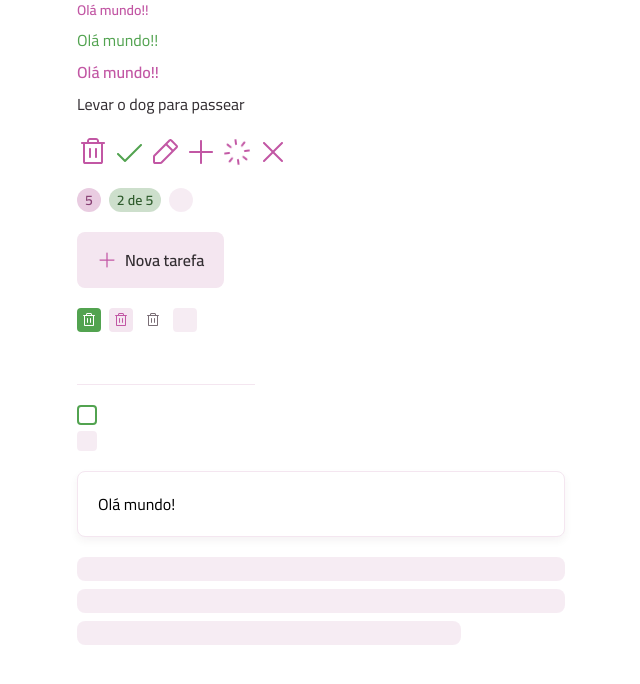
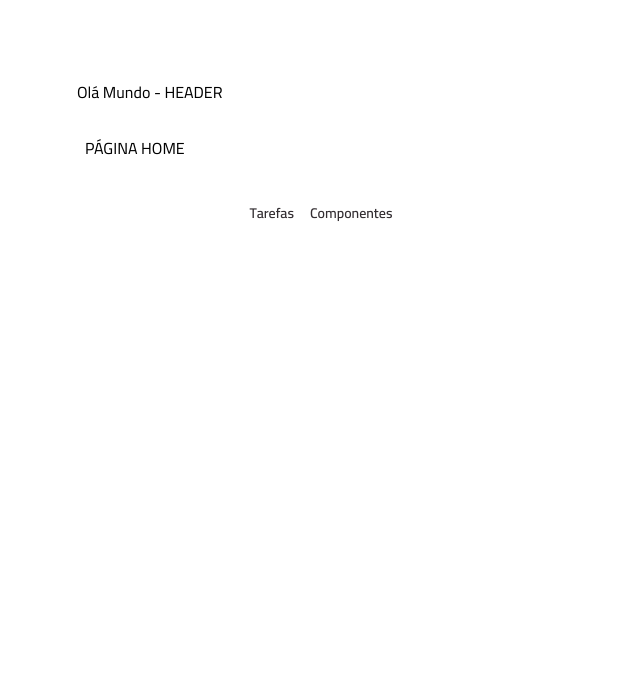
Before and after one commit to alexandreferrari-dev/ToDo-List, a React (Vite) app: page / in a window 1280 px wide. Shown: the top 684 px of the page, without its empty margins (319-959 px from the left). Built offline with nearby package versions, Linux system fonts and the light colour scheme.

Commit message:
roteando-pagina-de-componentes

```diff
--- a/package.json
+++ b/package.json
@@ -14,6 +14,7 @@
     "class-variance-authority": "^0.7.1",
     "react": "^19.2.4",
     "react-dom": "^19.2.4",
+    "react-router": "^7.14.2",
     "tailwindcss": "^4.2.2"
   },
   "devDependencies": {
--- a/src/App.tsx
+++ b/src/App.tsx
@@ -1,74 +1,18 @@
-import Text from "./components/text.tsx";
-import TrashIcon from "./assets/icons/Trash-Regular.svg?react";
-import CheckIcon from "./assets/icons/Check-Regular.svg?react";
-import PecilIcon from "./assets/icons/PencilSimple-Regular.svg?react";
-import PlusIcon from "./assets/icons/Plus-Regular.svg?react";
-import SpinnerIcon from "./assets/icons/Spinner.svg?react";
-import XIcon from "./assets/icons/X-Regular.svg?react";
-import Icon from './components/icon.tsx';
-import Badge from './components/badge.tsx';
-import Button from './components/button.tsx';
-import ButtonIcon from './components/button-icon.tsx';
-import InputText from './components/input-text.tsx';
-import InputCheckbox from './components/input-checkbox.tsx';
-import Card from './components/card.tsx';
-import Container from './components/container.tsx';
-import Skeleton from './components/skeleton.tsx';
+import { BrowserRouter, Route, Routes } from 'react-router';
+import PageComponents from './pages/page-components';
+import LayoutMain from './pages/layout-main';
+import PageHome from './pages/page-home';
+
 
 export default function App() {
-  return (
-  <Container>
-  <div className="grid gap-5">
-    <div className="flex flex-col gap-2">
-      <Text variant="body-sm-bold" className='text-pink-base'>
-        Olá mundo!!
-      </Text>
-      <Text className='text-green-base'>
-        Olá mundo!!
-      </Text>
-      <Text variant="body-md-bold" className='text-pink-base'>
-        Olá mundo!!
-      </Text>
-      <Text>Levar o dog para passear</Text>
-    </div>
-    <div className="flex gap-1">
-      <Icon svg={TrashIcon} className="fill-pink-base" />
-      <Icon svg={CheckIcon} className="fill-green-base" />
-      <Icon svg={PecilIcon} className="fill-pink-base" />
-      <Icon svg={PlusIcon} className="fill-pink-base" />
-      <Icon svg={SpinnerIcon} animate className="fill-pink-base" />
-      <Icon svg={XIcon} className="fill-pink-base" />
-    </div>
-    <div className="flex gap-2">
-      <Badge variant="secondary">5</Badge>
-      <Badge variant="primary">2 de 5</Badge>
-      <Badge loading>5</Badge>
-    </div>
-    <div>
-      <Button icon={PlusIcon}>Nova tarefa</Button>
-    </div>
-    <div className="flex gap-2">
-      <ButtonIcon icon={TrashIcon} variant="primary" />
-      <ButtonIcon icon={TrashIcon} variant="secondary" />
-      <ButtonIcon icon={TrashIcon} variant="terciary" />
-      <ButtonIcon icon={TrashIcon} loading />
-    </div>
-    <div>
-      <InputText />
-    </div>
-    <div>
-      <InputCheckbox />
-      <InputCheckbox loading />
-    </div>
-    <div>
-      <Card size="md">Olá mundo!</Card>
-    </div>
-    <div className="space-y-2">
-      <Skeleton className="h-6"/>
-      <Skeleton className="h-6"/>
-      <Skeleton className="w-96 h-6"/>
-    </div>
-  </div>
-  </Container>
-  )
+ return (
+  <BrowserRouter>
+    <Routes>
+      <Route element={<LayoutMain />}>
+        <Route index element={<PageHome />}/>
+        <Route path="/componentes" element={<PageComponents />} />
+      </Route>
+    </Routes>
+  </BrowserRouter>
+ )
 }
--- /dev/null
+++ b/src/pages/layout-main.tsx
@@ -0,0 +1,28 @@
+import { NavLink, Outlet } from 'react-router';
+import Container from '../components/container';
+import Text from '../components/text';
+
+export default function LayoutMain() {
+  return <>
+   <Container as="header" className="mt-3 md:mt-20">
+    Olá Mundo - HEADER
+    <main className="mt-4 md:mt-8">
+      <Outlet />
+    </main>
+    <footer className="my-5 md:my-10">
+      <nav className="flex items-center justify-center gap-4">
+        <NavLink to="/">
+          <Text variant="body-sm-bold" className="text-gray-300">
+            Tarefas
+          </Text>
+        </NavLink>
+         <NavLink to="/componentes">
+          <Text variant="body-sm-bold" className="text-gray-300">
+            Componentes
+          </Text>
+        </NavLink>
+      </nav>
+    </footer>
+   </Container>
+  </>
+}
--- /dev/null
+++ b/src/pages/page-components.tsx
@@ -0,0 +1,75 @@
+import Text from "../components/text.tsx";
+import TrashIcon from "../assets/icons/Trash-Regular.svg?react";
+import CheckIcon from "../assets/icons/Check-Regular.svg?react";
+import PecilIcon from "../assets/icons/PencilSimple-Regular.svg?react";
+import PlusIcon from "../assets/icons/Plus-Regular.svg?react";
+import SpinnerIcon from "../assets/icons/Spinner.svg?react";
+import XIcon from "../assets/icons/X-Regular.svg?react";
+import Badge from '../components/badge';
+import Button from '../components/button';
+import ButtonIcon from '../components/button-icon';
+import Card from '../components/card';
+import Container from '../components/container';
+import Icon from '../components/icon';
+import InputCheckbox from '../components/input-checkbox';
+import InputText from '../components/input-text';
+import Skeleton from '../components/skeleton';
+
+
+export default function PageComponents () {
+ return (
+  <Container>
+  <div className="grid gap-5">
+    <div className="flex flex-col gap-2">
+      <Text variant="body-sm-bold" className='text-pink-base'>
+        Olá mundo!!
+      </Text>
+      <Text className='text-green-base'>
+        Olá mundo!!
+      </Text>
+      <Text variant="body-md-bold" className='text-pink-base'>
+        Olá mundo!!
+      </Text>
+      <Text>Levar o dog para passear</Text>
+    </div>
+    <div className="flex gap-1">
+      <Icon svg={TrashIcon} className="fill-pink-base" />
+      <Icon svg={CheckIcon} className="fill-green-base" />
+      <Icon svg={PecilIcon} className="fill-pink-base" />
+      <Icon svg={PlusIcon} className="fill-pink-base" />
+      <Icon svg={SpinnerIcon} animate className="fill-pink-base" />
+      <Icon svg={XIcon} className="fill-pink-base" />
+    </div>
+    <div className="flex gap-2">
+      <Badge variant="secondary">5</Badge>
+      <Badge variant="primary">2 de 5</Badge>
+      <Badge loading>5</Badge>
+    </div>
+    <div>
+      <Button icon={PlusIcon}>Nova tarefa</Button>
+    </div>
+    <div className="flex gap-2">
+      <ButtonIcon icon={TrashIcon} variant="primary" />
+      <ButtonIcon icon={TrashIcon} variant="secondary" />
+      <ButtonIcon icon={TrashIcon} variant="terciary" />
+      <ButtonIcon icon={TrashIcon} loading />
+    </div>
+    <div>
+      <InputText />
+    </div>
+    <div>
+      <InputCheckbox />
+      <InputCheckbox loading />
+    </div>
+    <div>
+      <Card size="md">Olá mundo!</Card>
+    </div>
+    <div className="space-y-2">
+      <Skeleton className="h-6"/>
+      <Skeleton className="h-6"/>
+      <Skeleton className="w-96 h-6"/>
+    </div>
+  </div>
+  </Container>
+  )
+}
--- /dev/null
+++ b/src/pages/page-home.tsx
@@ -0,0 +1,6 @@
+import Container from '../components/container';
+
+
+export default function PageHome() {
+    return <Container>PÁGINA HOME</Container>
+}
```
Also changed, not shown: 1 other file (tests, documents, lock files or other folders).
